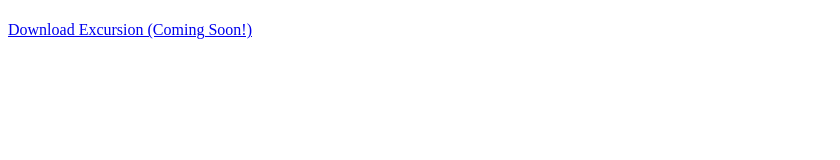
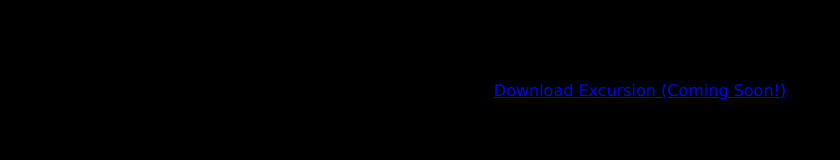
Before and after one commit to elcontemplador/excursion-2, a plain HTML site: page index.html in a window 1280 px wide. Shown: the whole page, without its empty margins (0-840 px from the left). Drawn offline with Linux system fonts and the light colour scheme; files that its build step writes are made by us from their sources.

Commit message:
Añadidos los estilos para el cuerpo

```diff
--- a/index.html
+++ b/index.html
@@ -10,7 +10,7 @@
 
 
   <body>
-<h1></h1>
+<h1>Discover hidden places in the world around you</h1>
 
 <p><a href="#">Download Excursion (Coming Soon!)</a> </p>
 
--- a/resources/css/style.css
+++ b/resources/css/style.css
@@ -0,0 +1,7 @@
+body {
+    background-color: black;
+    text-align: center;
+    font-family: Verdana, Geneva, Tahoma, sans-serif;
+
+
+}
```
